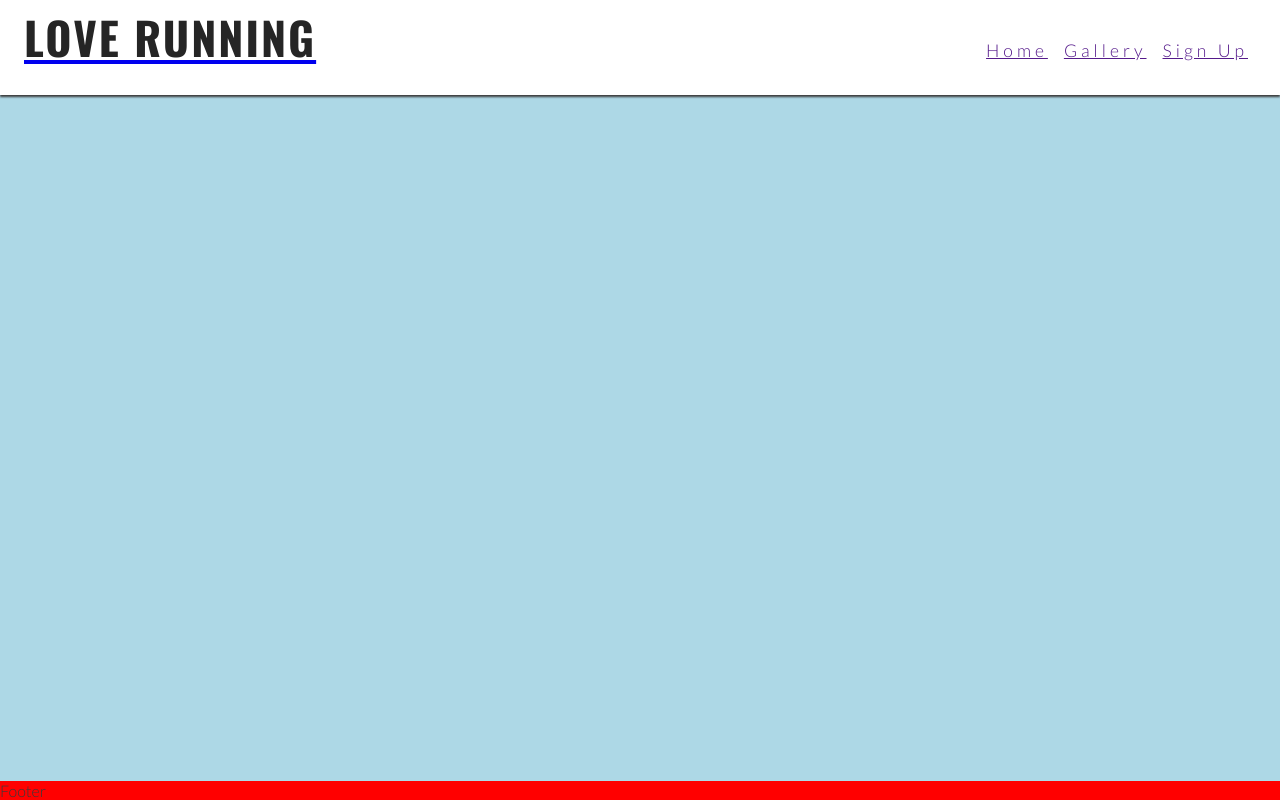
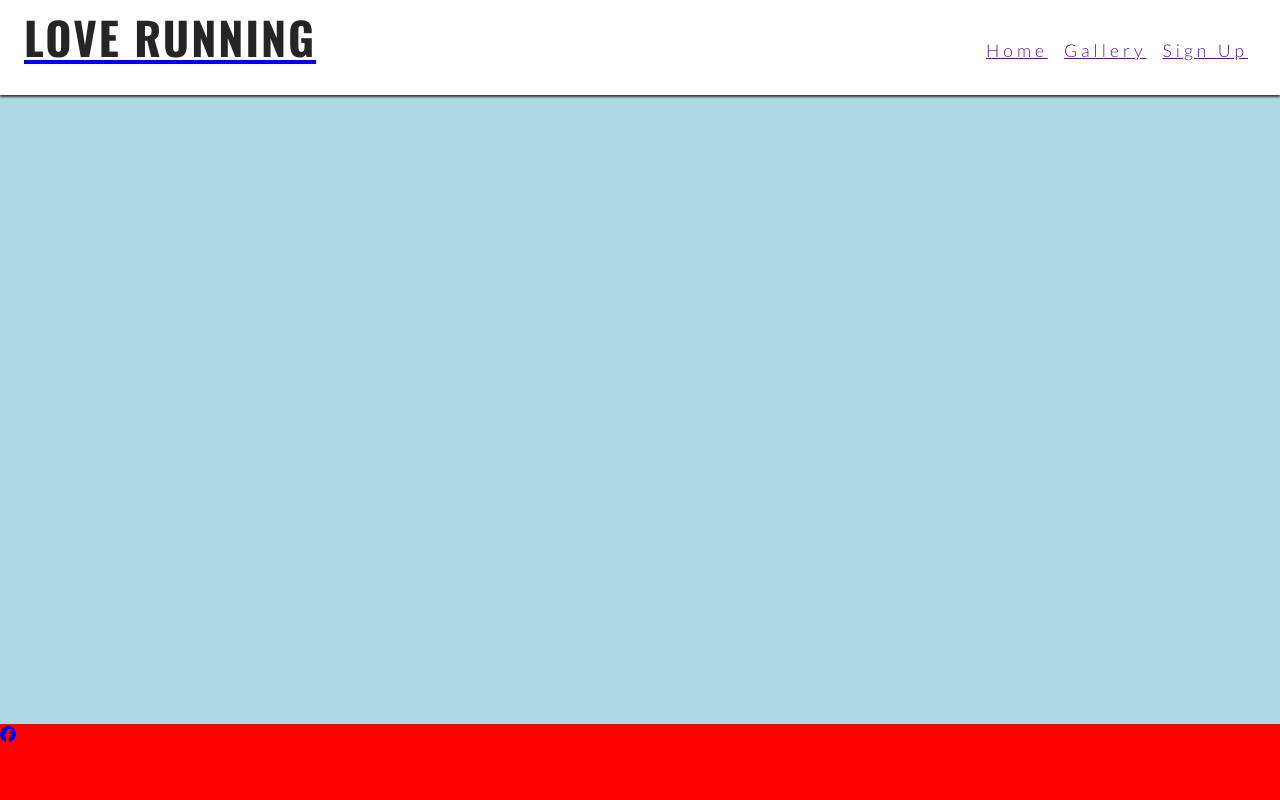
Before and after one commit to dhardi/LoveRunning, a plain HTML site: page index.html in a window 1280 px wide. Drawn offline with nearby package versions, Linux system fonts and the light colour scheme.

Commit message:
icons footer added

```diff
--- a/index.html
+++ b/index.html
@@ -4,6 +4,7 @@
     <meta charset="UTF-8" />
     <meta http-equiv="X-UA-Compatible" content="IE=edge" />
     <meta name="viewport" content="width=device-width, initial-scale=1.0" />
+
     <!--stylesheet-->
     <link rel="stylesheet" href="assets/css/style.css" />
     <!--Meta tags for search engines-->
@@ -65,6 +66,26 @@
 
     <!--Footer-->
 
-    <footer>Footer</footer>
+    <footer>
+      <ul>
+        <li>
+          <a
+            href="https://facebook.com/"
+            target="_blank"
+            rel="noopener"
+            aria-label="Visit our Facebook page opens a new tab"
+            ><i class="fa-brands fa-facebook"></i
+          ></a>
+        </li>
+        <li></li>
+        <li></li>
+        <li></li>
+      </ul>
+    </footer>
+    <!--link icons-->
+    <script
+      src="https://kit.fontawesome.com/be417a0ef1.js"
+      crossorigin="anonymous"
+    ></script>
   </body>
 </html>
```
